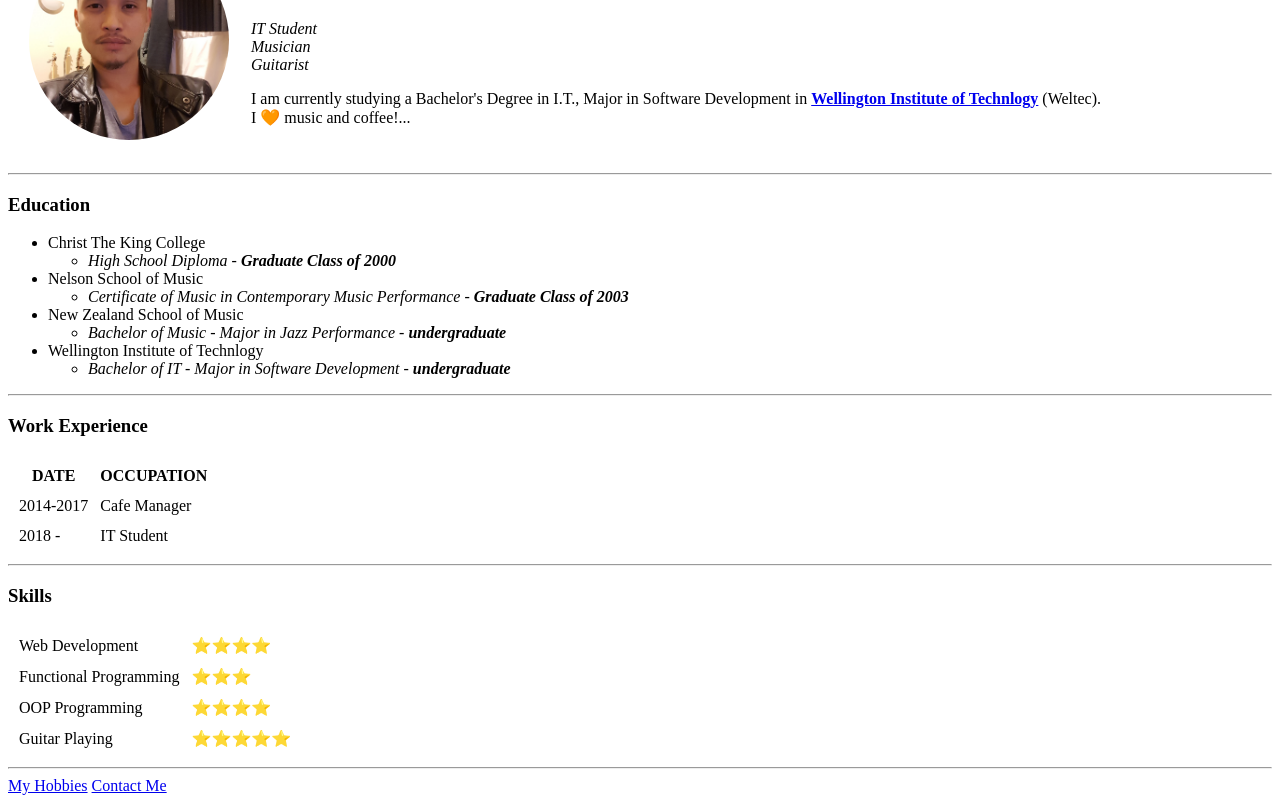
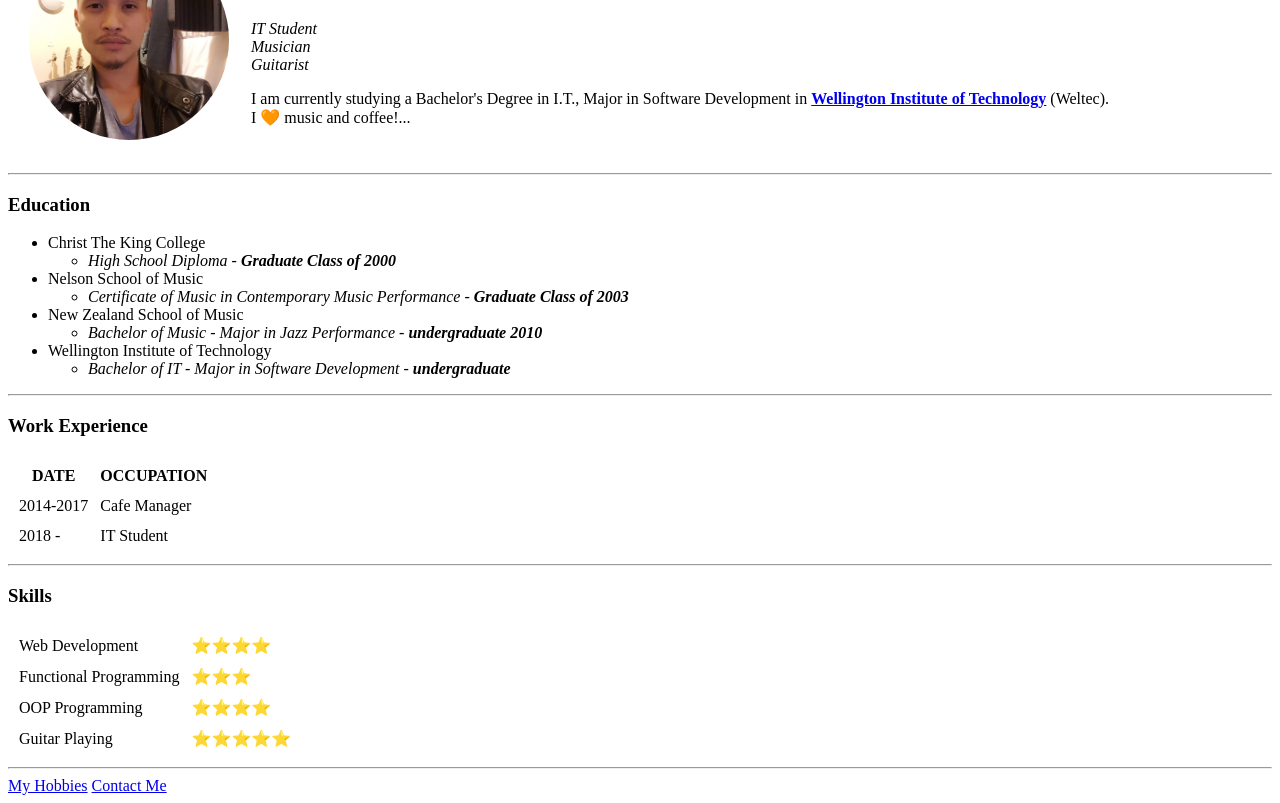
Before and after one commit to Paolo-Man001/cv, a plain HTML site: page index.html in a window 1280 px wide. Shown: the part 89-892 px from the top of the page. Drawn offline with Linux system fonts and the light colour scheme.

Commit message:
Update index.html

```diff
--- a/index.html
+++ b/index.html
@@ -22,7 +22,7 @@
         </p>
         <p>
           I am currently studying a Bachelor's Degree in I.T., Major in Software Development in
-          <strong><a href="https://www.weltec.ac.nz/" target="_blank">Wellington Institute of Technlogy</a></strong> (Weltec).
+          <strong><a href="https://www.weltec.ac.nz/" target="_blank">Wellington Institute of Technology</a></strong> (Weltec).
           <br>I 🧡 music and coffee!...
         </p>
       </td>
@@ -51,11 +51,11 @@
     <ul>
       <li>
         <em>Bachelor of Music - Major in Jazz Performance -
-          <strong>undergraduate</strong>
+          <strong>undergraduate 2010</strong>
         </em>
       </li>
     </ul>
-    <li>Wellington Institute of Technlogy</li>
+    <li>Wellington Institute of Technology</li>
     <ul>
       <li>
         <em>Bachelor of IT - Major in Software Development -
```
